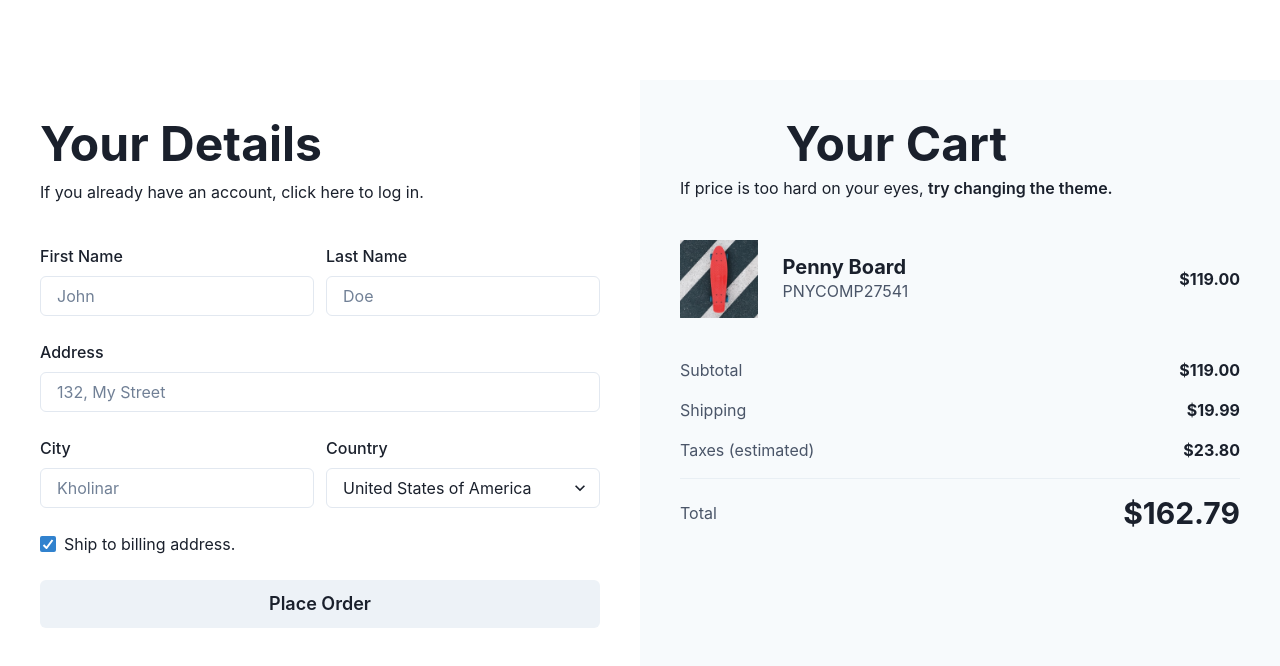
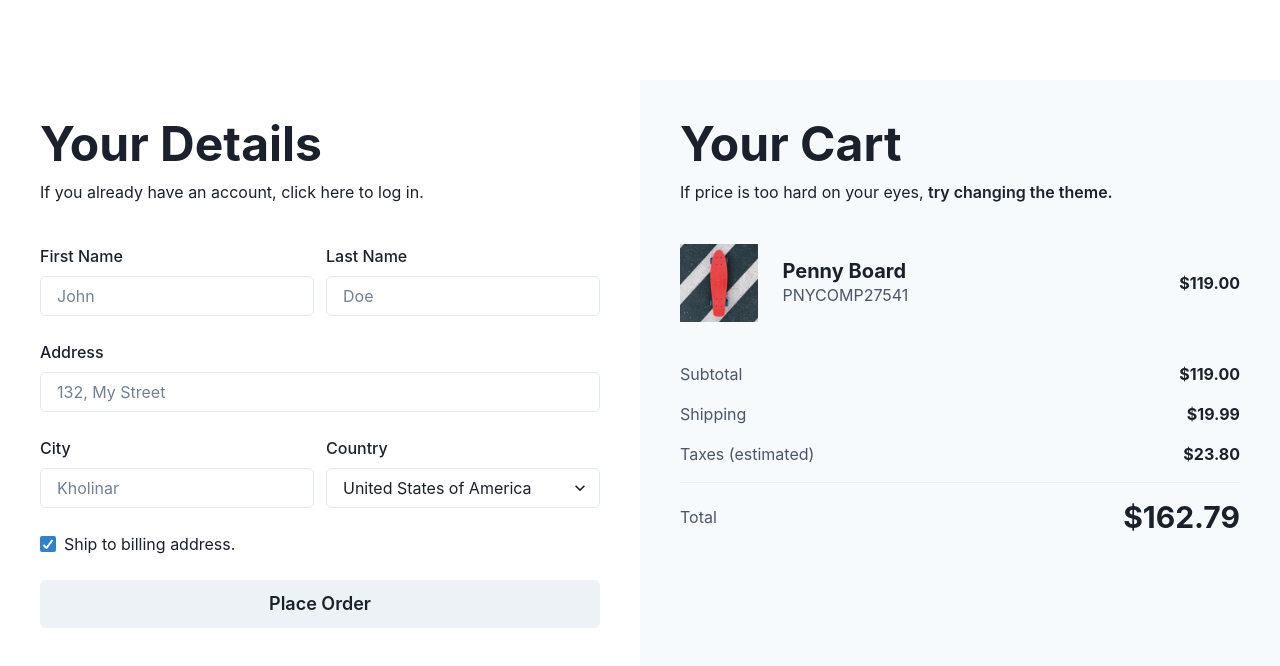
Before and after one commit to SazedWorldbringer/order-page, a Next.js app: page / in a window 1280 px wide. Shown: the top 666 px of the page. Built offline with nearby package versions, Linux system fonts and the light colour scheme.

Commit message:
fix: fix spacing and align

```diff
--- a/src/sections/cart.tsx
+++ b/src/sections/cart.tsx
@@ -29,7 +29,7 @@ const Cart = () => {
       alignItems="flex-start"
       bg={bgColor}
     >
-      <VStack>
+      <VStack spacing={3} alignItems="flex-start">
         <Heading size={"2xl"}>Your Cart</Heading>
         <Text>
           If price is too hard on your eyes,{" "}
```
